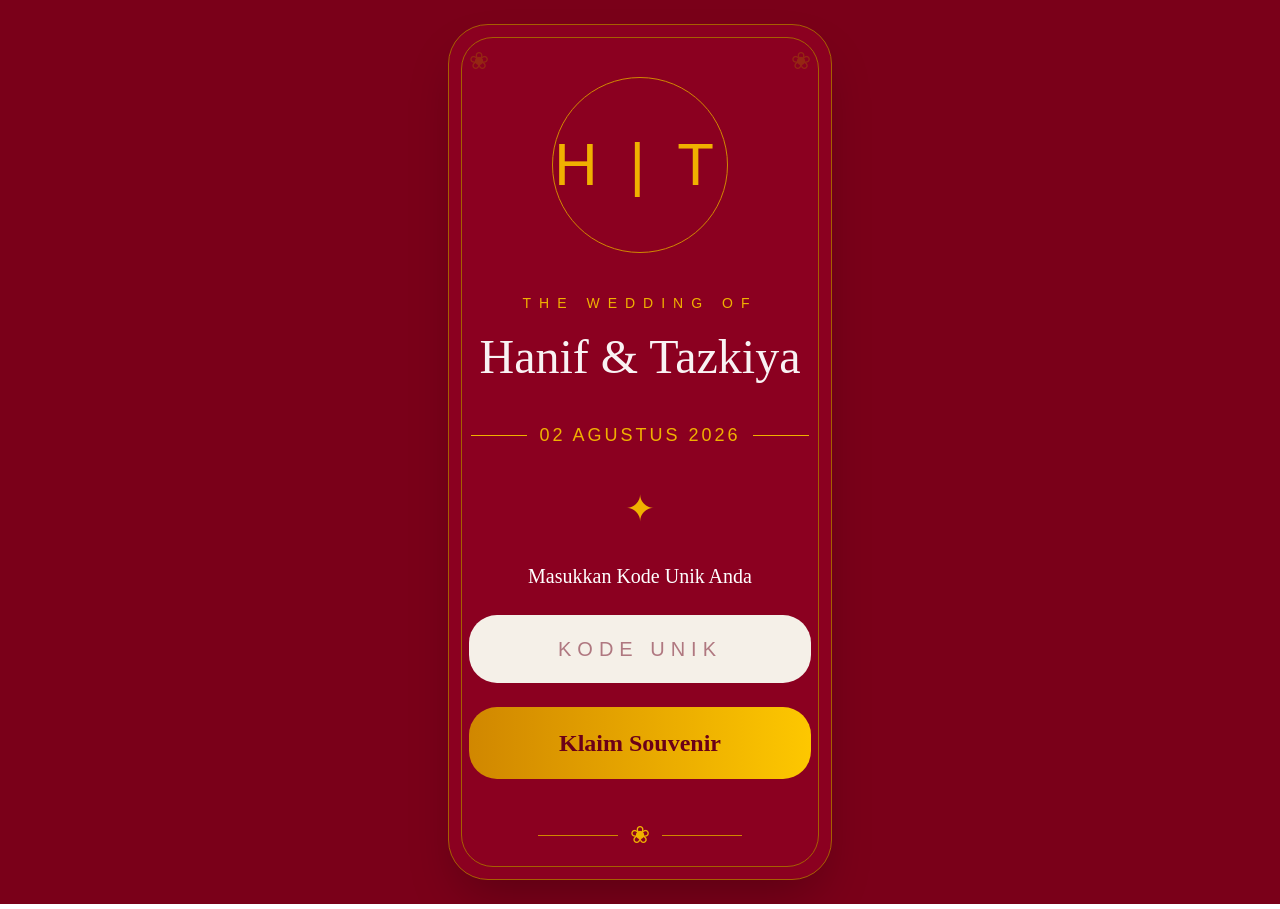
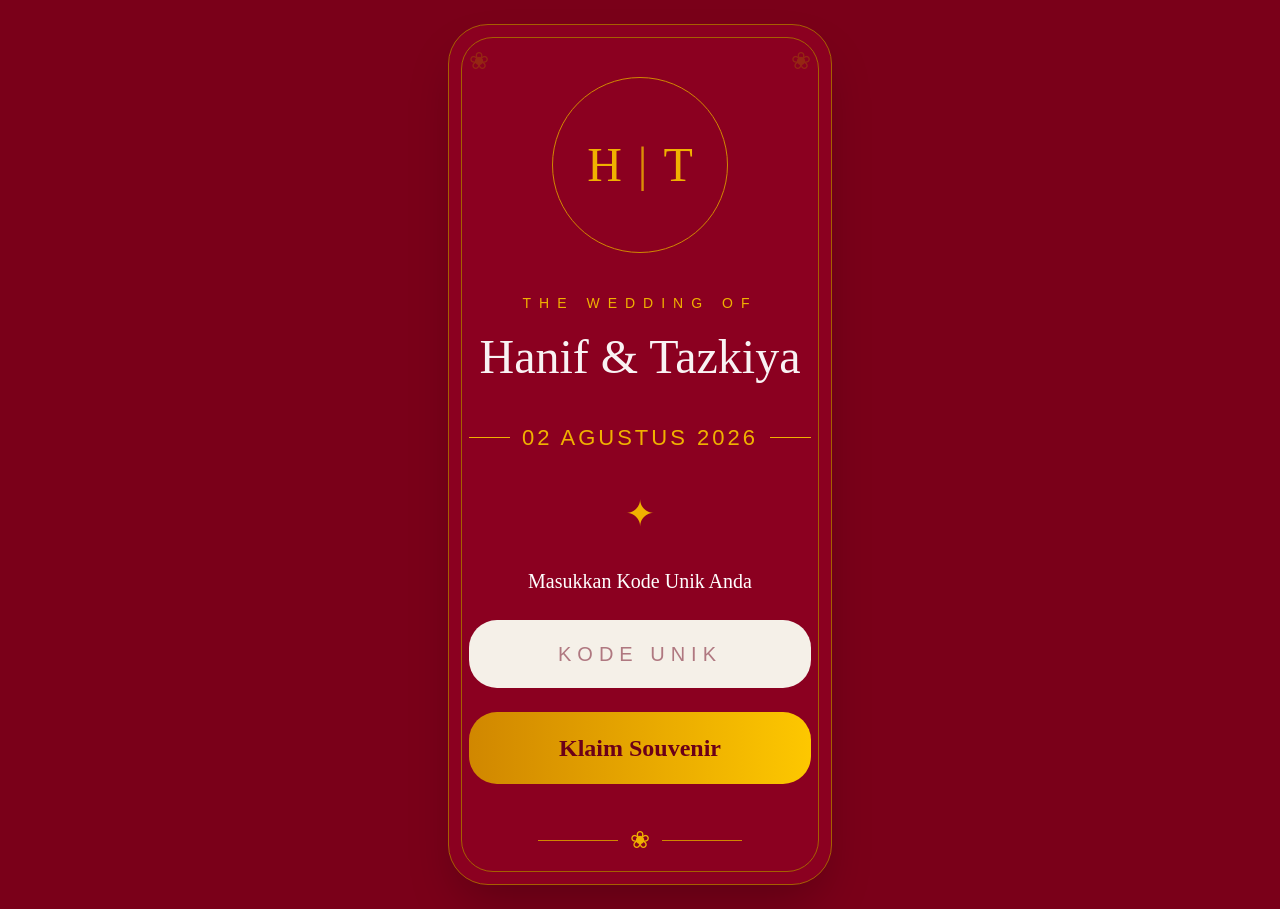
Before and after one commit to tazkiyanafsa-del/souvenir-haniftazkiya, a Next.js app: page / in a window 1280 px wide. Built offline with nearby package versions, Linux system fonts and the light colour scheme.

Commit message:
final wedding ui revision

```diff
--- a/app/page.tsx
+++ b/app/page.tsx
@@ -64,11 +64,16 @@ export default function Home() {
         {/* LOGO */}
         <div className="w-44 h-44 mx-auto border border-yellow-600 rounded-full flex items-center justify-center mt-8 mb-10">
 
-          <div className="text-yellow-500 text-6xl tracking-[12px] font-light flex items-center gap-5">
+          <div
+            className="text-yellow-500 text-5xl flex items-center gap-4"
+            style={{
+              fontFamily: "Times New Roman",
+            }}
+          >
 
             <span>H</span>
 
-            <span>|</span>
+            <span className="opacity-80">|</span>
 
             <span>T</span>
 
@@ -96,7 +101,7 @@ export default function Home() {
 
           <div className="w-14 h-[1px] bg-yellow-500"></div>
 
-          <p className="text-yellow-500 tracking-[3px] text-lg">
+          <p className="text-yellow-500 tracking-[3px] text-[22px] whitespace-nowrap">
             02 AGUSTUS 2026
           </p>
 
```
